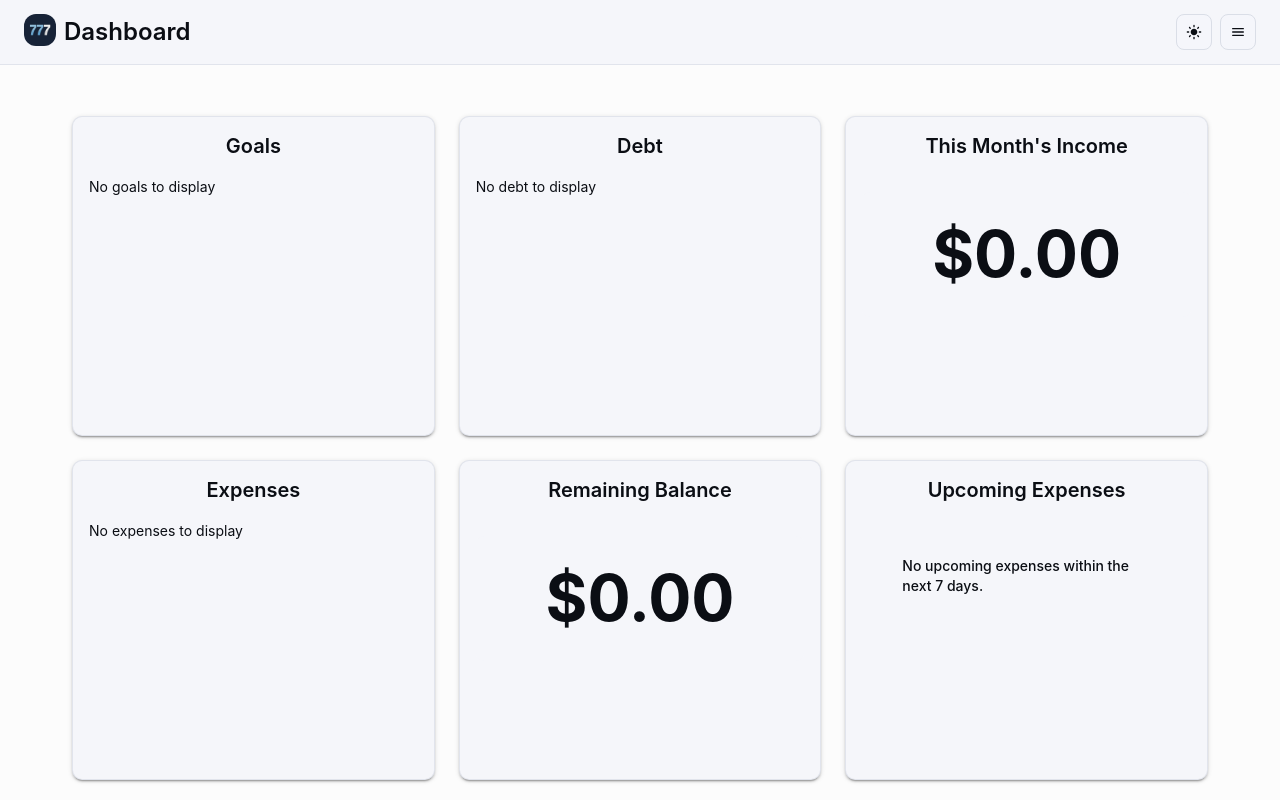
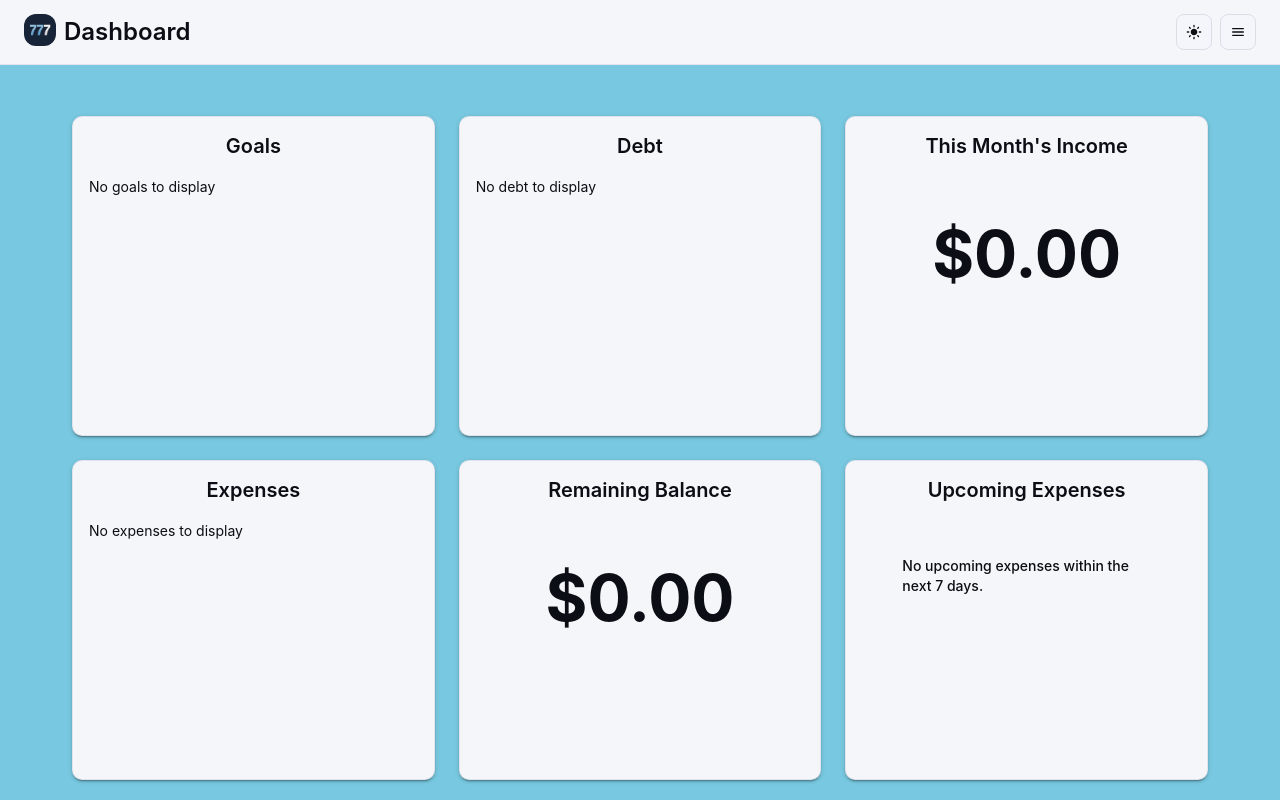
Before and after one commit to ElijahHawthorne/COP4331_LargeProject, a React (Vite) app in the folder frontend/: page /dashboard in a window 1280 px wide. Built offline with nearby package versions, Linux system fonts and the light colour scheme.

Commit message:
Background colors

```diff
--- a/frontend/src/shared-theme/themePrimitives.ts
+++ b/frontend/src/shared-theme/themePrimitives.ts
@@ -273,7 +273,7 @@ export const colorSchemes = {
       },
       divider: alpha(gray[300], 0.4),
       background: {
-        default: 'hsl(0, 0%, 99%)',
+        default: 'hsl(194, 62.90%, 67.30%)',
         paper: 'hsl(220, 35%, 97%)',
       },
       text: {
@@ -323,7 +323,7 @@ export const colorSchemes = {
       },
       divider: alpha(gray[700], 0.6),
       background: {
-        default: gray[900],
+        default: 'hsl(219, 50.00%, 13.30%)',
         paper: 'hsl(220, 30%, 7%)',
       },
       text: {
```
